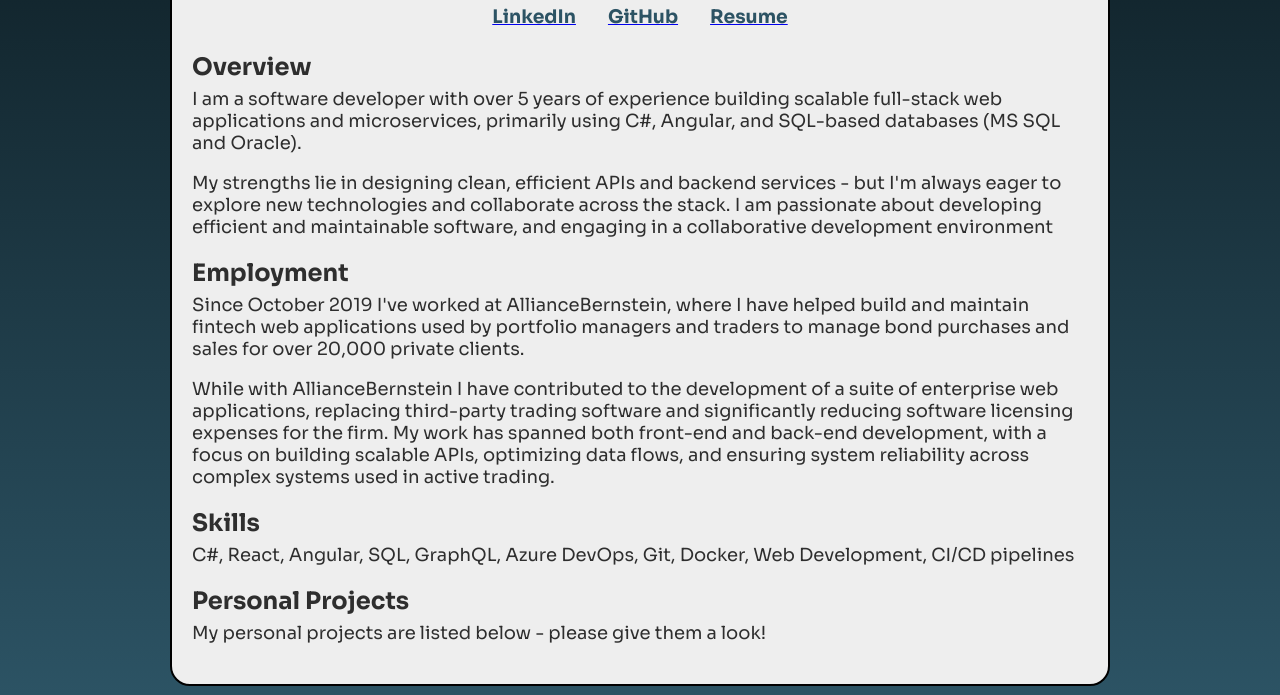
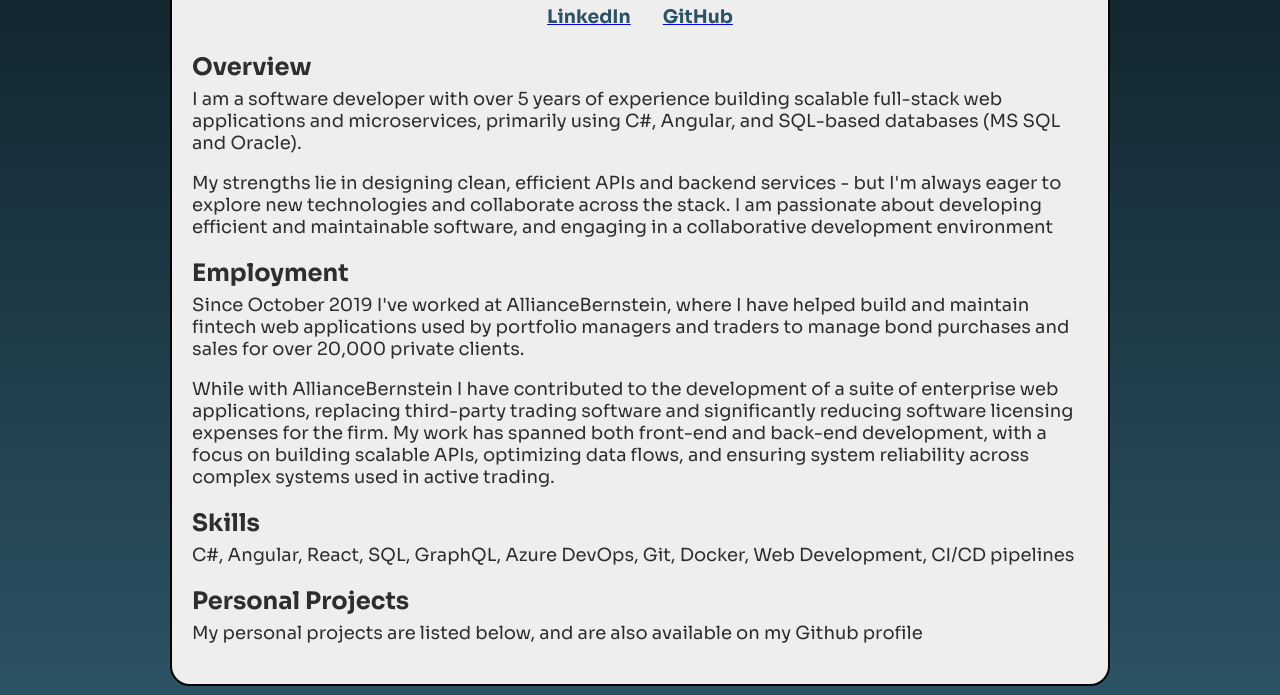
Before and after one commit to brunston97/personal-website, a website built with Vite: page index.html in a window 1280 px wide. Shown: the part 105-800 px from the top of the page. Built offline with nearby package versions, Linux system fonts and the light colour scheme.

Commit message:
minor update

```diff
--- a/index.html
+++ b/index.html
@@ -29,7 +29,6 @@
       <div class="link-row">
         <a href="https://linkedin.com/in/nicholas-brunston-210655186" target="_blank" aria-label="Visit LinkedIn"><h3>LinkedIn</h3></a>
         <a href="https://github.com/brunston97" target="_blank" aria-label="Visit GitHub"><h3>GitHub</h3></a>
-        <a href="Nicholas_Brunston_Resume.pdf" target="_blank" aria-label="Open Resume"><h3>Resume</h3></a>
       </div>
       <div class="main-container-section">
         <h2>Overview</h2>
@@ -56,11 +55,11 @@
       </div>
       <div class="main-container-section">
         <h2>Skills</h2>
-        <p>C#, React, Angular, SQL, GraphQL, Azure DevOps, Git, Docker, Web Development, CI/CD pipelines</p>
+        <p>C#, Angular, React, SQL, GraphQL, Azure DevOps, Git, Docker, Web Development, CI/CD pipelines</p>
       </div>
       <div class="main-container-section">
         <h2>Personal Projects</h2>
-        <p>My personal projects are listed below - please give them a look!</p>
+        <p>My personal projects are listed below, and are also available on my Github profile</p>
       </div>
     </div>
 
```
Also changed, not shown: 1 other file.
